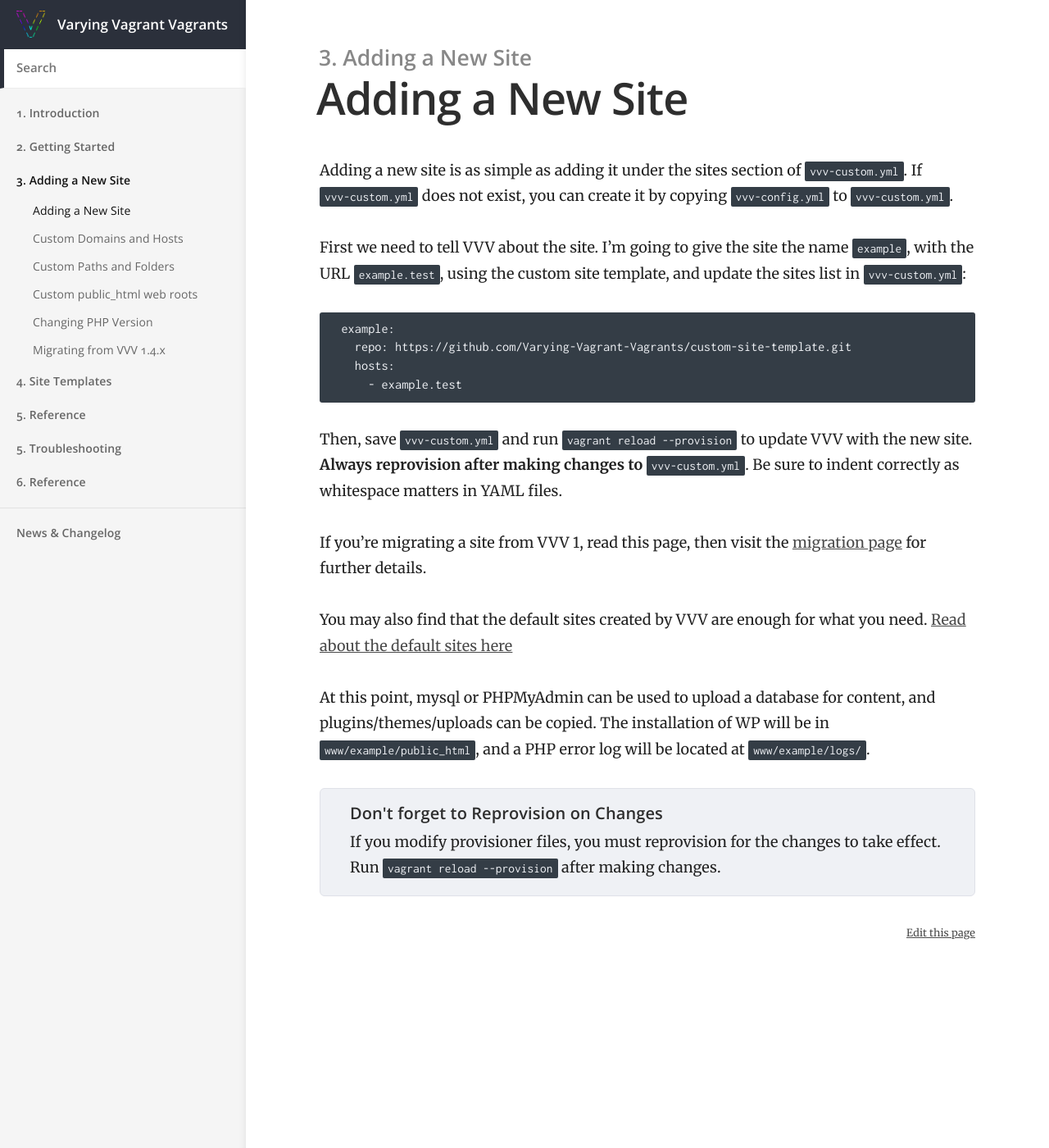
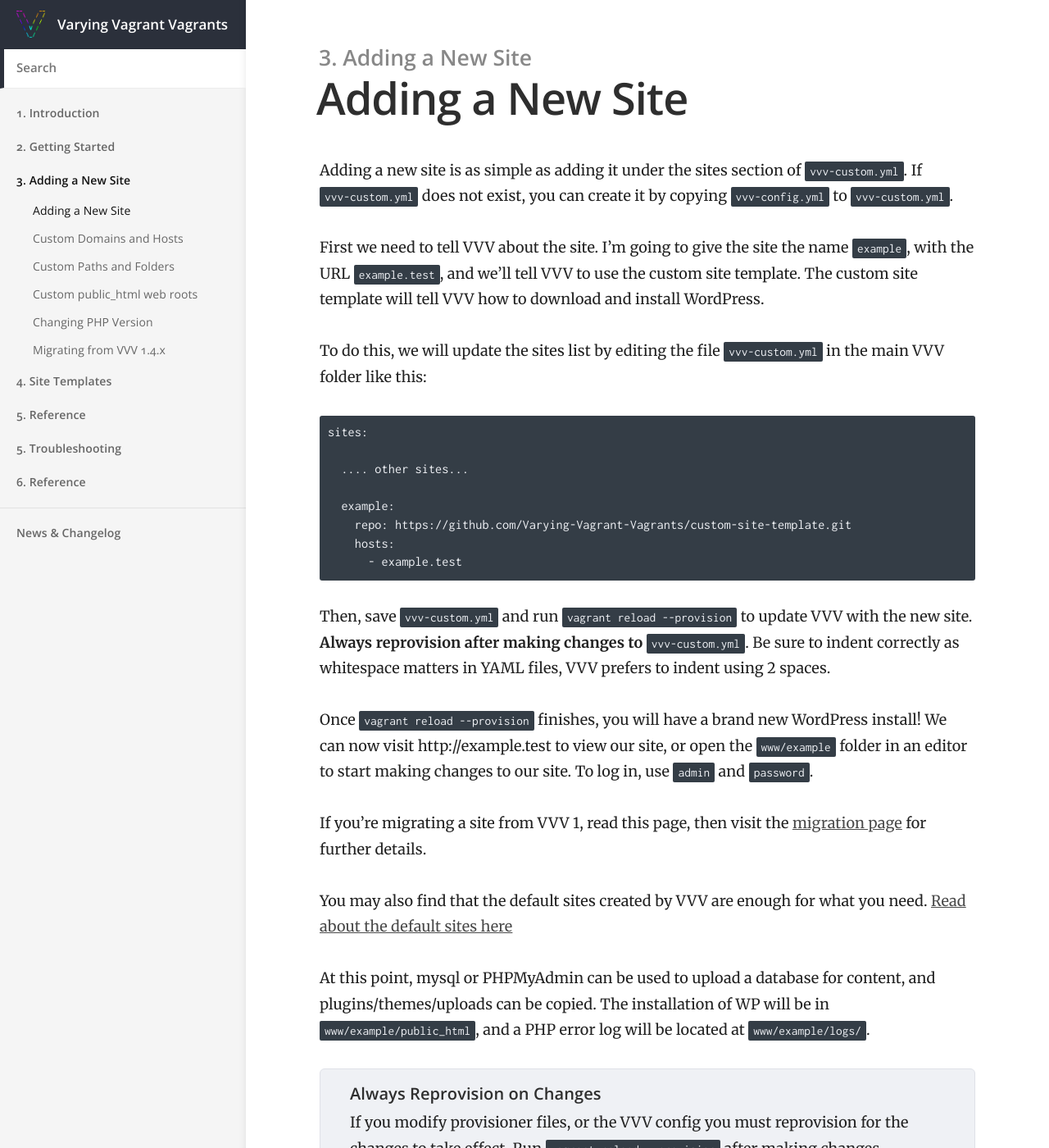
Before and after one commit to Varying-Vagrant-Vagrants/varyingvagrantvagrants.org, a Jekyll site: the page built from docs/en-US/adding-a-new-site/index.md, in a window 1280 px wide and 1400 px high. Shown: the whole window at 82% size. Built offline with Jekyll 4.4.1, drawn with Linux system fonts in a browser that asks for light colours; some of the changed text lies outside the part shown.

Commit message:
addresses some github feedback to make the document easier for newer users

````diff
--- a/docs/en-US/adding-a-new-site/index.md
+++ b/docs/en-US/adding-a-new-site/index.md
@@ -8,16 +8,24 @@ permalink: /docs/en-US/adding-a-new-site/
 
 Adding a new site is as simple as adding it under the sites section of `vvv-custom.yml`. If `vvv-custom.yml` does not exist, you can create it by copying `vvv-config.yml` to `vvv-custom.yml`.
 
-First we need to tell VVV about the site. I'm going to give the site the name `example`, with the URL `example.test`, using the custom site template, and update the sites list in `vvv-custom.yml`:
+First we need to tell VVV about the site. I'm going to give the site the name `example`, with the URL `example.test`, and we'll tell VVV to use the custom site template. The custom site template will tell VVV how to download and install WordPress.
+
+To do this, we will update the sites list by editing the file `vvv-custom.yml` in the main VVV folder like this:
 
 ```YAML
+sites:
+
+  .... other sites...
+
   example:
     repo: https://github.com/Varying-Vagrant-Vagrants/custom-site-template.git
     hosts:
       - example.test
 ```
 
-Then, save `vvv-custom.yml` and run `vagrant reload --provision` to update VVV with the new site. **Always reprovision after making changes to `vvv-custom.yml`**. Be sure to indent correctly as whitespace matters in YAML files.
+Then, save `vvv-custom.yml` and run `vagrant reload --provision` to update VVV with the new site. **Always reprovision after making changes to `vvv-custom.yml`**. Be sure to indent correctly as whitespace matters in YAML files, VVV prefers to indent using 2 spaces.
+
+Once `vagrant reload --provision` finishes, you will have a brand new WordPress install! We can now visit http://example.test to view our site, or open the `www/example` folder in an editor to start making changes to our site. To log in, use `admin` and `password`.
 
 If you're migrating a site from VVV 1, read this page, then visit the [migration page](migrating-vvv1.md) for further details.
 
@@ -26,6 +34,6 @@ You may also find that the default sites created by VVV are enough for what you
 At this point, mysql or PHPMyAdmin can be used to upload a database for content, and plugins/themes/uploads can be copied. The installation of WP will be in `www/example/public_html`, and a PHP error log will be located at `www/example/logs/`.
 
 <div class="note">
-  <h5>Don't forget to Reprovision on Changes</h5>
-  If you modify provisioner files, you must reprovision for the changes to take effect. Run <code>vagrant reload --provision</code> after making changes.
+  <h5>Always Reprovision on Changes</h5>
+  If you modify provisioner files, or the VVV config you must reprovision for the changes to take effect. Run <code>vagrant reload --provision</code> after making changes.
 </div>
````
